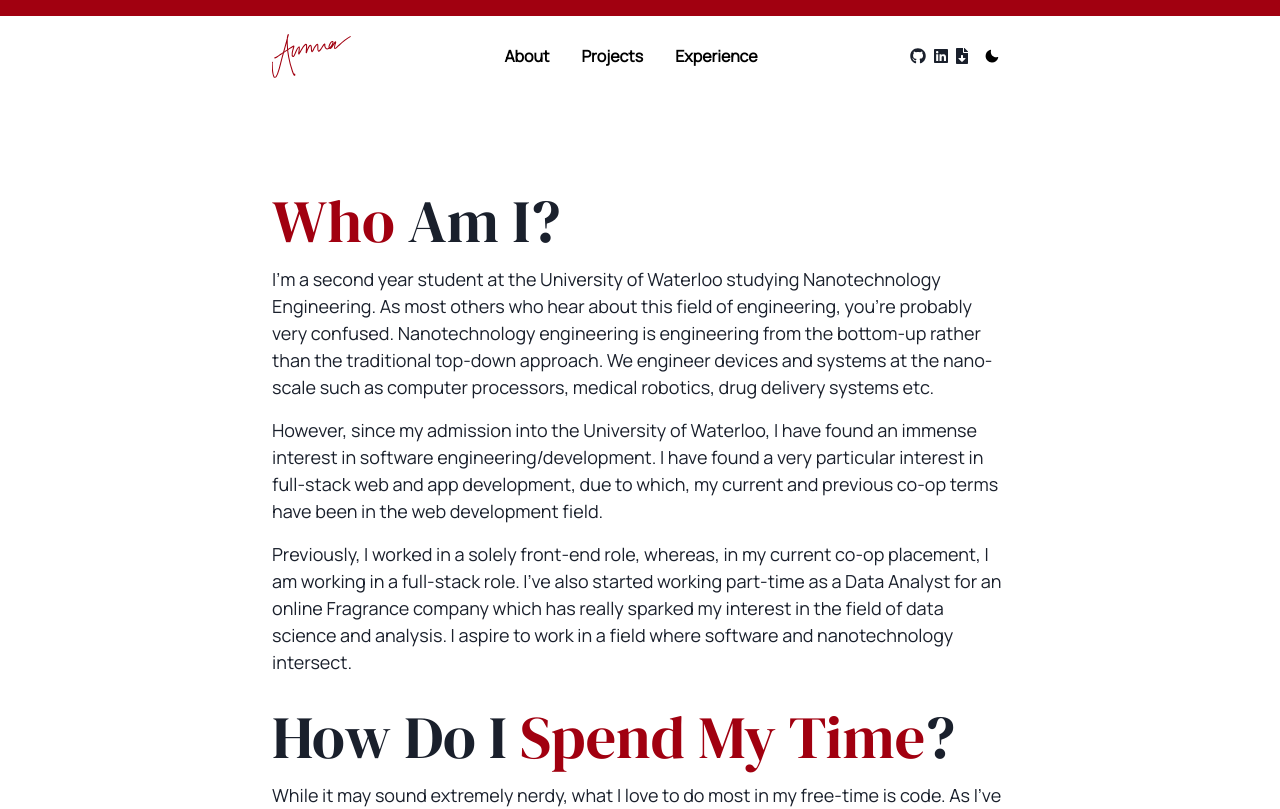
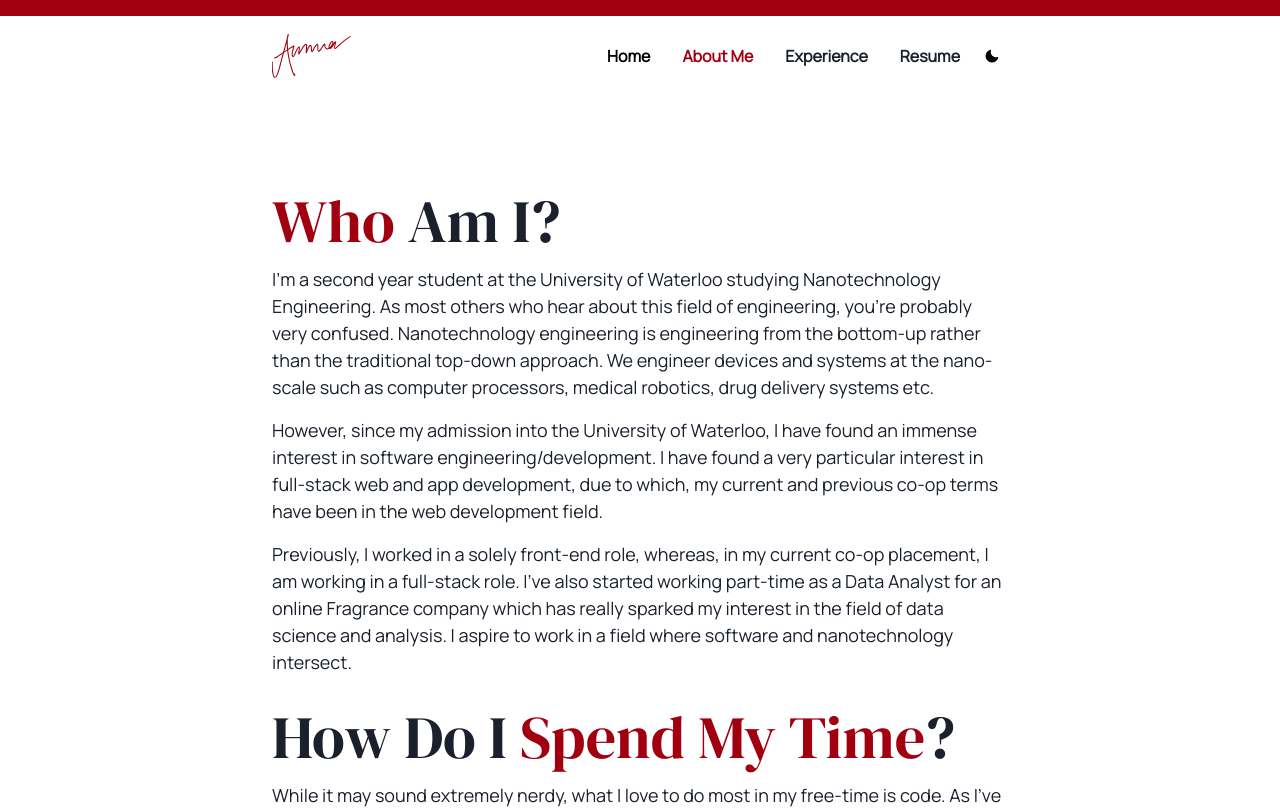
Before and after one commit to ammar-ahmed22/ammarahmedca, a React (Create React App) app in the folder client/: page /about in a window 1280 px wide. Shown: the top 809 px of the page. Built offline with nearby package versions, Linux system fonts and the light colour scheme.

Commit message:
redesigned navbar to allow socials to be put in the footer instead

```diff
--- a/client/src/components/NavBar.js
+++ b/client/src/components/NavBar.js
@@ -25,7 +25,7 @@ const LogoIcon = (props) => {
   );
 };
 
-const NavBar = () => {
+const NavBar = ({ active }) => {
   const { colorMode, toggleColorMode } = useColorMode();
 
   const styleProps = {
@@ -52,7 +52,6 @@ const NavBar = () => {
     },
     navButton: {
       colorScheme: "blackAlpha",
-      color: useColorModeValue("black", "white"),
       //variant: "ghost",
       fontWeight: "bold",
       fontFamily: "body",
@@ -61,9 +60,10 @@ const NavBar = () => {
       py: 2,
       borderRadius: "base",
       _hover: {
-        bg: useColorModeValue("gray.50", "gray.700")
+        bg: useColorModeValue("gray.50", "gray.700"),
       }
     },
+
     iconLink: {
         mr: 2,
         _hover: {
@@ -78,6 +78,9 @@ const NavBar = () => {
     },
   };
 
+  const primary = useColorModeValue("primaryLight", "primaryDark");
+  const regular = useColorModeValue("black", "white");
+
   return (
     <>
     <Box {...styleProps.topBar}></Box>
@@ -88,13 +91,21 @@ const NavBar = () => {
       <Spacer />
       <Flex align="center">
 
-        <Link {...styleProps.navButton} as={ReactLink} to="/about" >About</Link>
-        <Link {...styleProps.navButton} >Projects</Link>
+        <Link {...styleProps.navButton} color={ active === "home" ? primary : regular} as={ReactLink} to="/">Home</Link>
+        <Link {...styleProps.navButton} as={ReactLink} color={ active === "about" ? primary : regular} to="/about" >About Me</Link>
         <Link {...styleProps.navButton} >Experience</Link>
+        <Link {...styleProps.navButton} >Resume</Link>
+
+        <IconButton
+          icon={colorMode === "light" ? <MoonIcon /> : <SunIcon />}
+          {...styleProps.colorModeToggle}
+          onClick={toggleColorMode}
+        />
 
       </Flex>
-      <Spacer />
-      <Flex align="center">
+      {/* <Spacer /> */}
+
+      {/* <Flex align="center">
         <Link href="https://github.com/ammar-ahmed22" isExternal {...styleProps.iconLink}>
             <FontAwesomeIcon icon={['fab', "github"]}/>
         </Link>
@@ -109,7 +120,7 @@ const NavBar = () => {
           {...styleProps.colorModeToggle}
           onClick={toggleColorMode}
         />
-      </Flex>
+      </Flex> */}
     </Flex>
     </>
   );
--- a/client/src/pages/About.js
+++ b/client/src/pages/About.js
@@ -31,7 +31,7 @@ const About = () => {
 
     return (
         <>
-            <NavBar />
+            <NavBar active="about" />
             <PageContent>
                 <Box marginTop="10vh">
                     <Text {...styleProps.title} ><Text as="span" color={useColorModeValue("primaryLight", "primaryDark")}>Who</Text> Am I?</Text>
--- a/client/src/pages/Home.js
+++ b/client/src/pages/Home.js
@@ -8,7 +8,7 @@ import Timeline from "../components/Timeline"
 const Home = () => {
     return (
         <>
-            <NavBar />
+            <NavBar active="home"/>
             {/* <Main /> */}
             <PageContent>
                 <Hero />
```
Also changed, not shown: client/src/components/Footer.js (added, +24 -0 lines).
